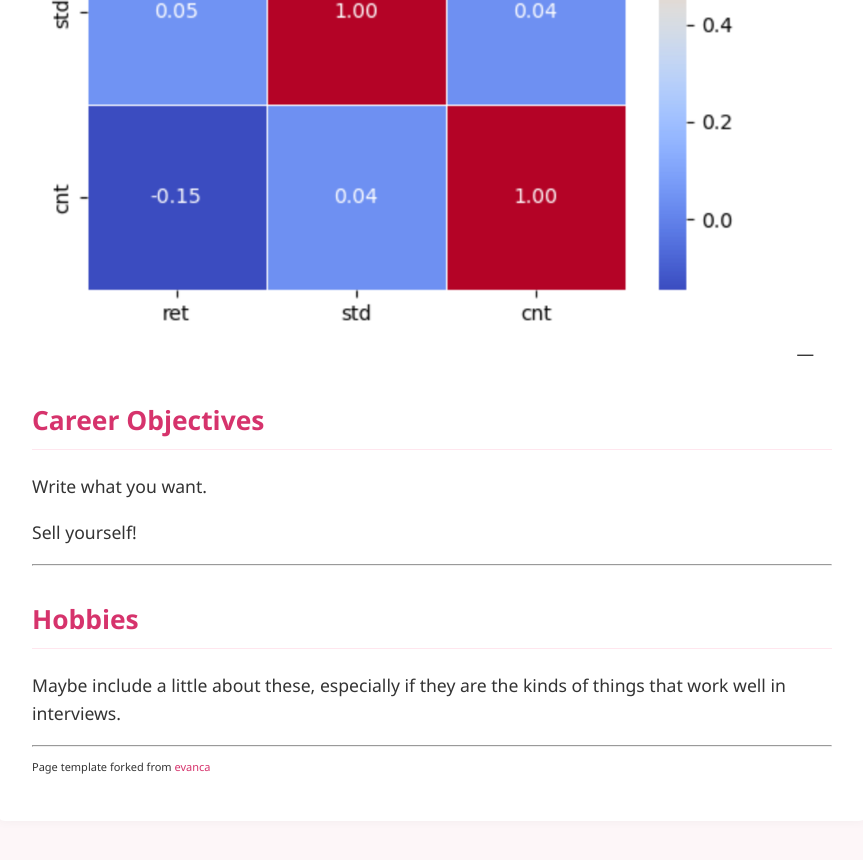
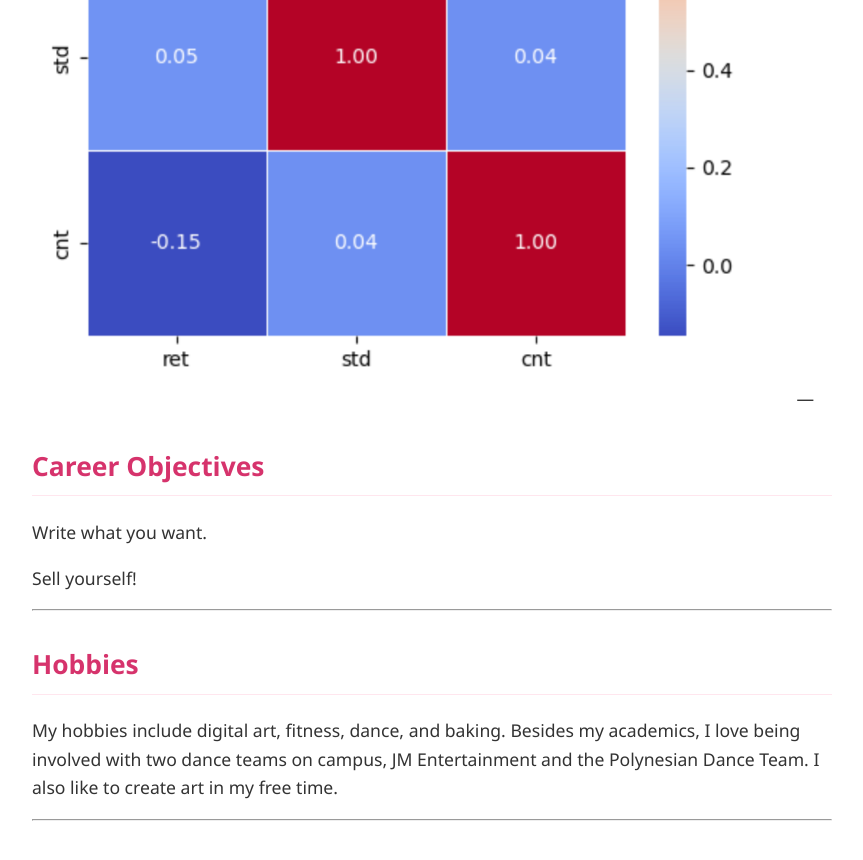
Before and after one commit to alicez01/alicez01.github.io, a Jekyll site: the page built from index.md, in a window 1280 px wide and 900 px high, scrolled down 2009 px. Shown: the top 860 px of the window, without its empty margins (208-1071 px from the left). Built offline with Jekyll 4.4.1, drawn with Linux system fonts in a browser that asks for light colours; our own code applies the rules of GitHub Pages for plain Markdown files.

Commit message:
Update index.md

```diff
--- a/index.md
+++ b/index.md
@@ -17,6 +17,7 @@ On campus, I’ve taken on leadership roles that allow me to empower others and
 <!-- You can link to other websites, PDFs in this repo, and other pages in this repo -->
 
 _**[Natural language processing 10-Ks to identify risks](midterm_summary)**_
+
 I analyzed whether sentiment in 10-K filings is linked to stock returns. My hypothesis was that positive sentiment signals stronger company performance and better returns. I gathered 10-K filings for S&P 500 firms from the SEC's EDGAR database, processed them to clean the text, and merged the data with 2022 CRSP stock returns.
 
 Next, I performed sentiment analysis using custom dictionaries focused on Competition, Supply Chain, and Inflation. I computed sentiment scores and added them to the dataset. To explore the relationship between sentiment and returns, I used a correlation matrix and heatmap, uncovering potential patterns between filing tone and stock performance.
@@ -41,8 +42,6 @@ Sell yourself!
 
 ## Hobbies
 
-Maybe include a little about these, especially if they are the kinds of things that work well in interviews.
+My hobbies include digital art, fitness, dance, and baking. Besides my academics, I love being involved with two dance teams on campus, JM Entertainment and the Polynesian Dance Team. I also like to create art in my free time.
 
 ---
-<p style="font-size:11px">Page template forked from <a href="https://github.com/evanca/quick-portfolio">evanca</a></p>
-<!-- Remove above link if you don't want to attibute -->
```
